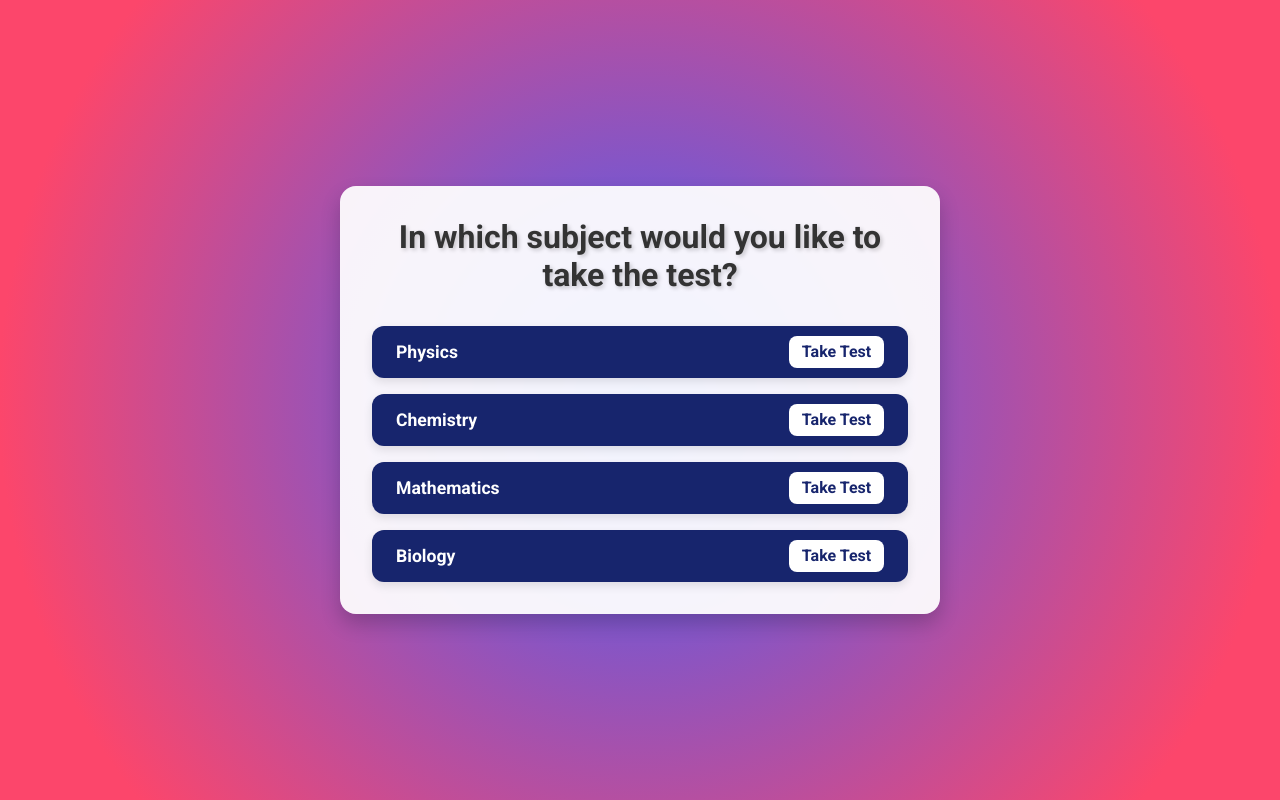
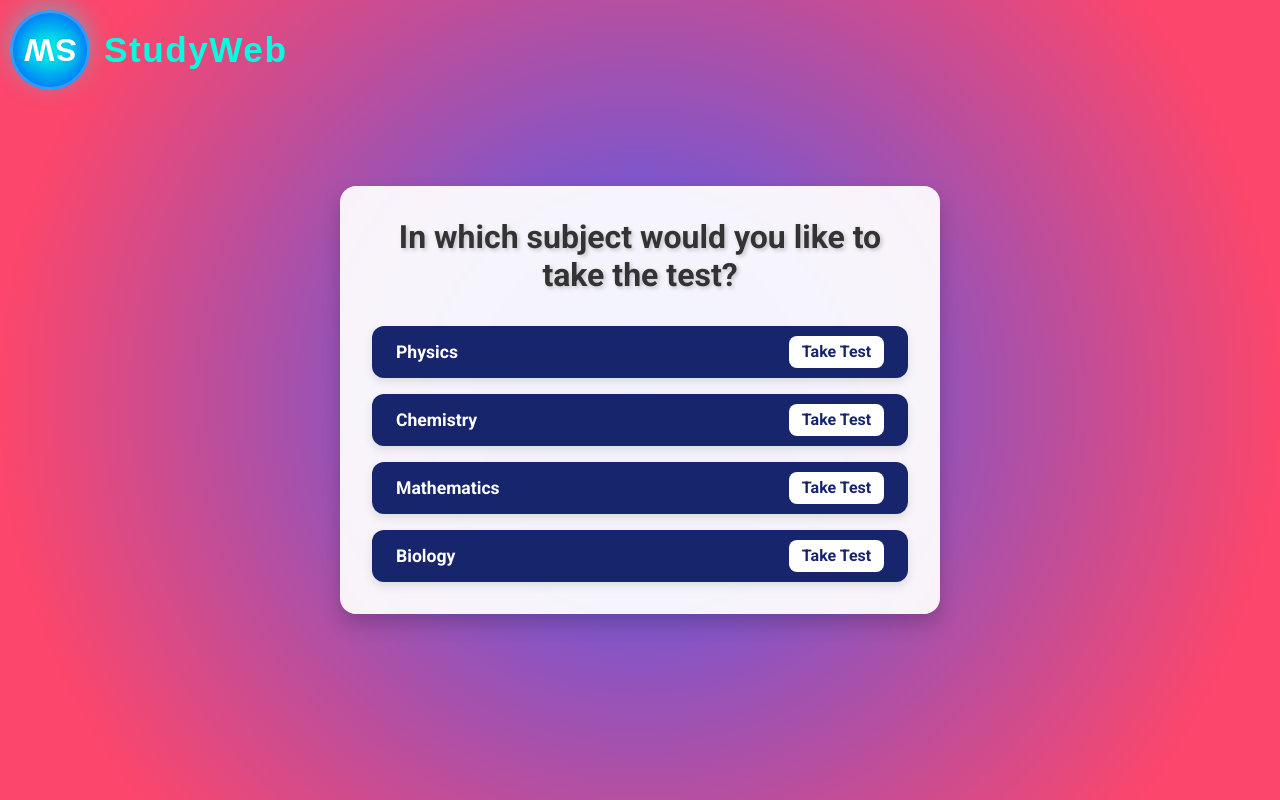
Before and after one commit to abhinash-code/StudyWeb, a plain HTML site: page test.html in a window 1280 px wide. Drawn offline with Linux system fonts and the light colour scheme.

Commit message:
Update test.html

```diff
--- a/test.html
+++ b/test.html
@@ -87,9 +87,80 @@
         gap: 0.5rem;
       }
     }
+    .logo-container {
+      display: flex;
+      align-items: center;
+      gap: 14px;
+      position: fixed;
+      top: 0;
+      left: 0;
+      margin-top: 10px;
+      margin-left: 10px;
+      z-index: 1000;
+
+    }
+
+    .logo-circle {
+      width: 80px;
+      height: 80px;
+      background: radial-gradient(circle at center, #00ffe1, #0051ff);
+      border-radius: 50%;
+      display: flex;
+      justify-content: center;
+      align-items: center;
+      box-shadow: 0 6px 25px rgba(0, 255, 255, 0.4);
+      animation: rotateCircle 2s linear infinite;
+      transition: transform 0.3s ease, box-shadow 0.3s ease;
+      border: 3px solid rgba(255, 255, 255, 0.2);
+    }
+
+    .logo-circle:hover {
+      transform: scale(1.15) rotate(20deg);
+      box-shadow: 0 0 30px #00ffe1, 0 0 50px #0088ff;
+      border-color: #ffffff55;
+    }
+
+    @keyframes rotateCircle {
+      0% {
+        transform: rotate(0deg);
+      }
+      100% {
+        transform: rotate(360deg);
+      }
+    }
+
+    .logo-circle span {
+      color: white;
+      font-size: 2rem;
+      font-weight: 800;
+      letter-spacing: 1px;
+      font-family: 'Orbitron', sans-serif;
+      text-shadow: 0 0 12px #00ffe1, 0 0 5px #0088ff;
+      pointer-events: none;
+    }
+
+    .logo-text {
+      color: #00ffe1;
+      font-size: 2.2rem;
+      font-weight: 800;
+      letter-spacing: 1.5px;
+      transition: color 0.3s ease, text-shadow 0.3s ease;
+      font-family: 'Poppins', sans-serif;
+    }
+
+    .logo-text:hover {
+      color: #ffffff;
+      text-shadow: 0 0 10px #00ffe1, 0 0 20px #0088ff;
+    }
   </style>
 </head>
 <body>
+  <div class="logo-container">
+    <div class="logo-circle">
+      <span>SW</span>
+    </div>
+    <div class="logo-text">StudyWeb</div>
+  </div>
   <div class="container">
     <h2>In which subject would you like to take the test?</h2>
     <div class="subject-list">
```
